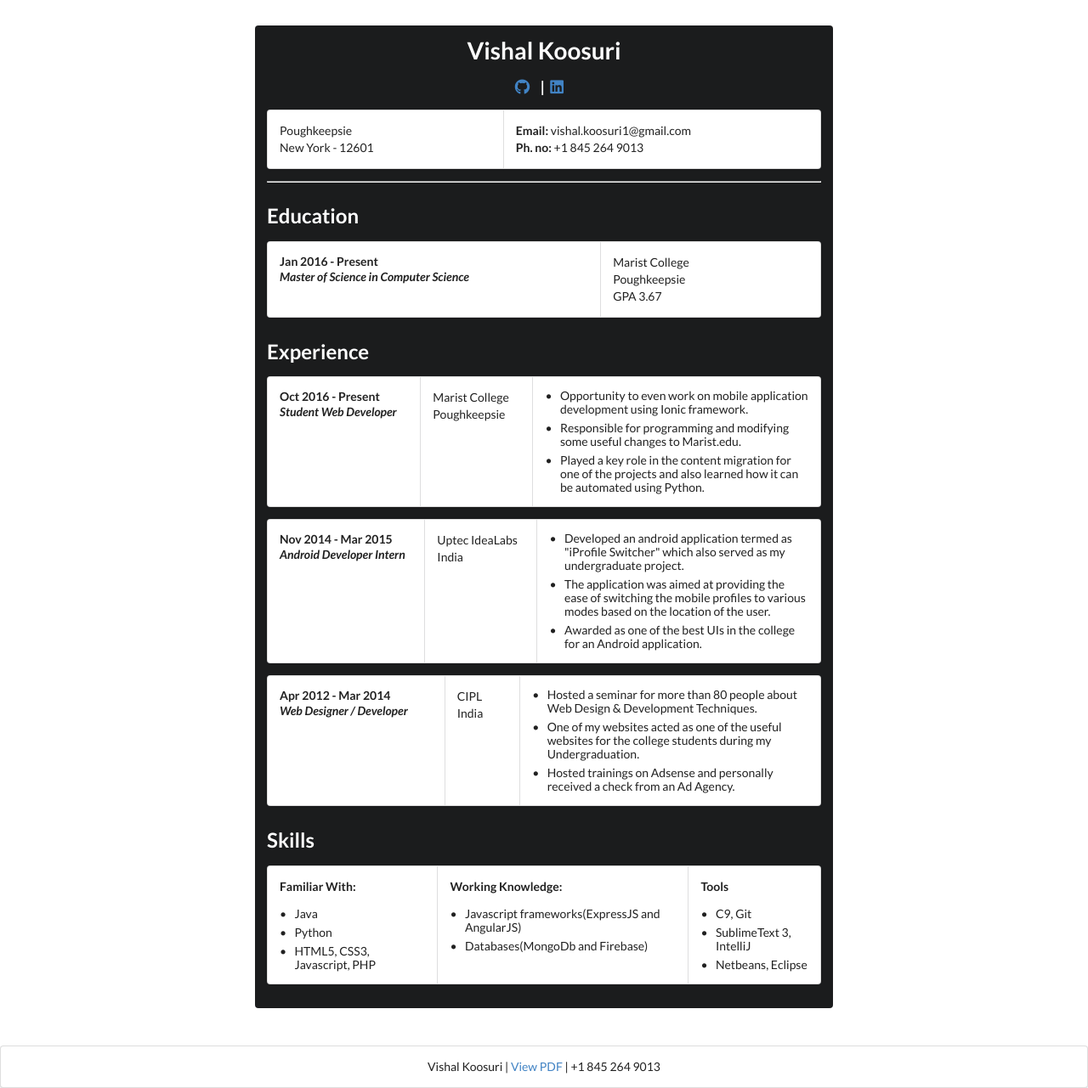
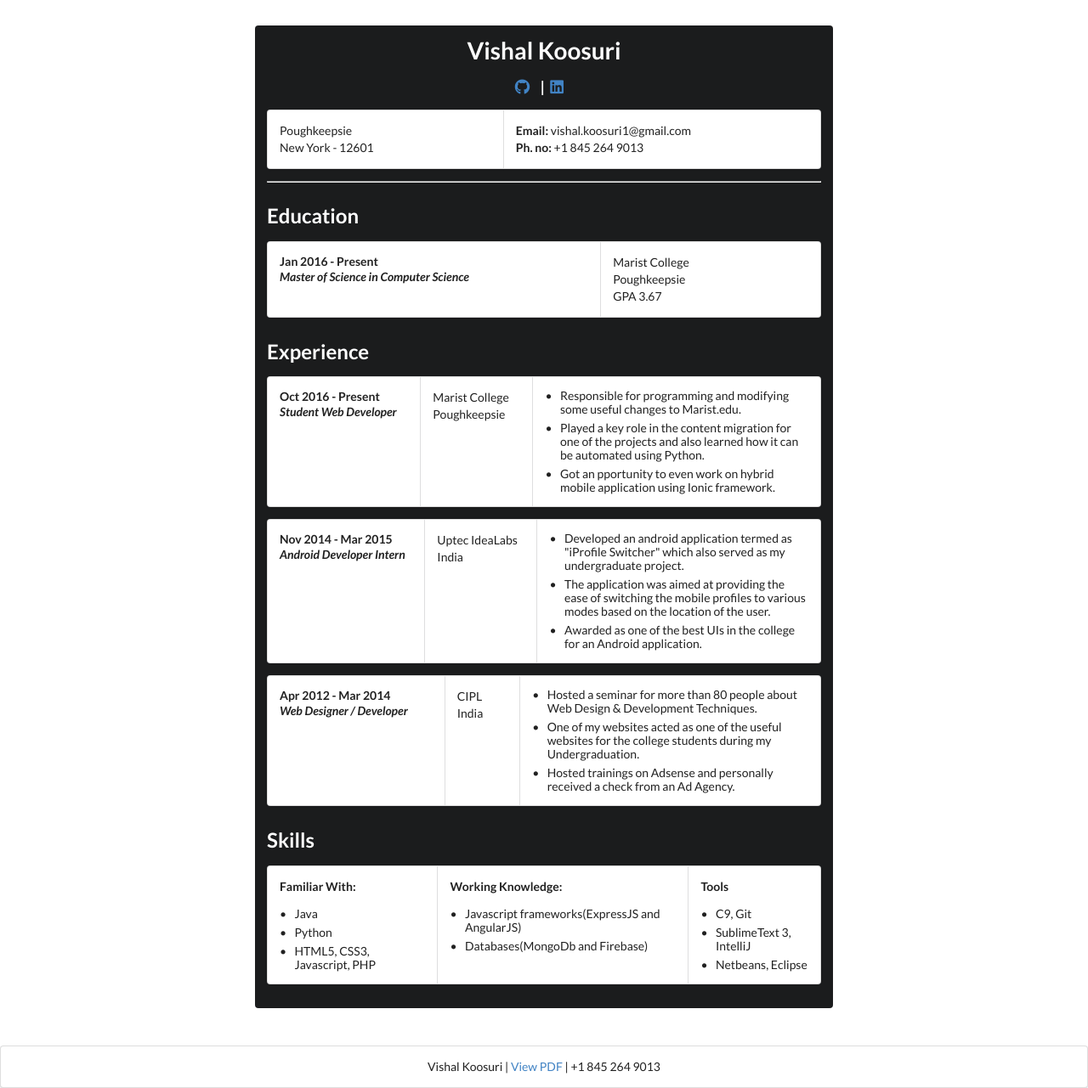
Before and after one commit to dainvinc/dainvinc.github.io, a Jekyll site: the page built from resume.html, in a window 1280 px wide. Shown: the whole page at 85% size. Built offline with Jekyll 4.4.1, drawn with Linux system fonts in a browser that asks for light colours; nearby versions of some CDN libraries.

Commit message:
Minor tweaks in my resume

```diff
--- a/resume.html
+++ b/resume.html
@@ -47,9 +47,9 @@
         </div>
         <div id="fix-segment" class="ui segment">
             <ul class="ui list">
-                <li>Opportunity to even work on mobile application development using Ionic framework.</li>
                 <li>Responsible for programming and modifying some useful changes to Marist.edu.</li>
                 <li>Played a key role in the content migration for one of the projects and also learned how it can be automated using Python.</li>
+                <li>Got an pportunity to even work on hybrid mobile application using Ionic framework.</li>
             </ul>
         </div>
     </div>
```
